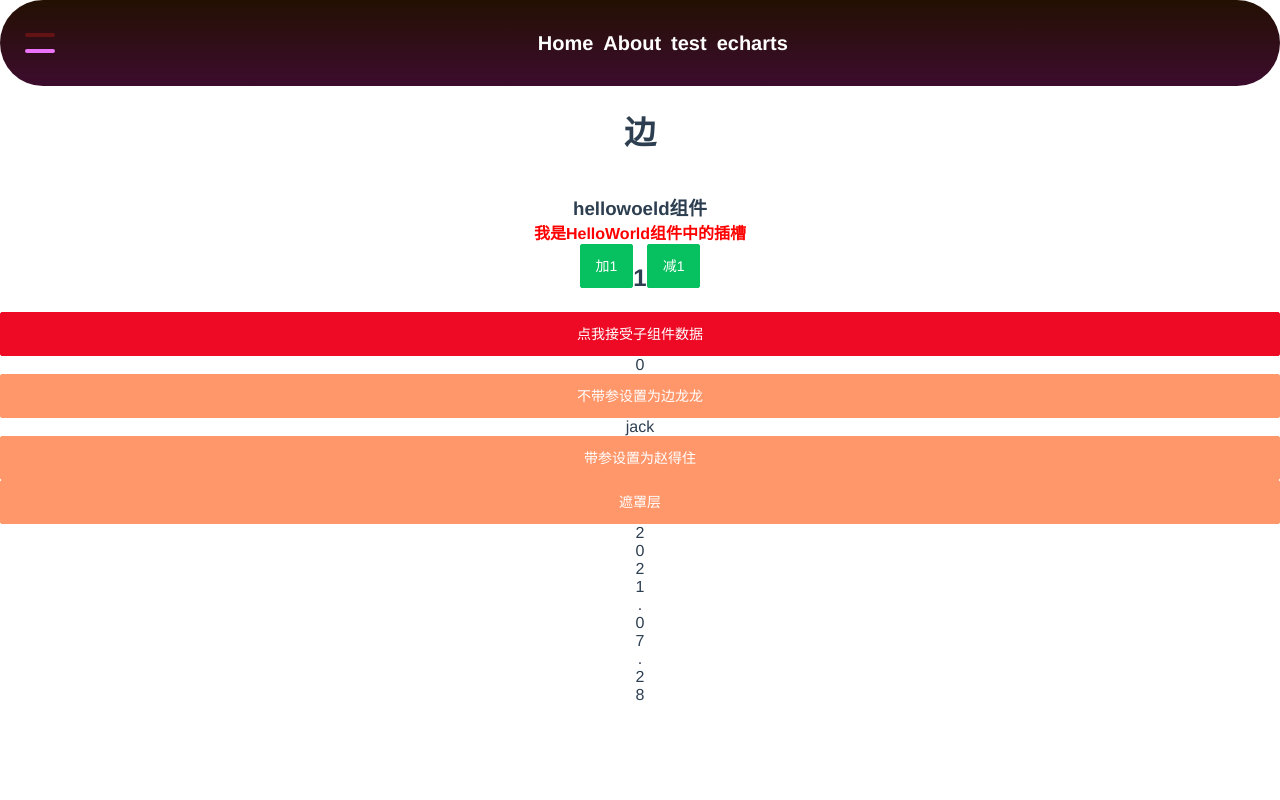
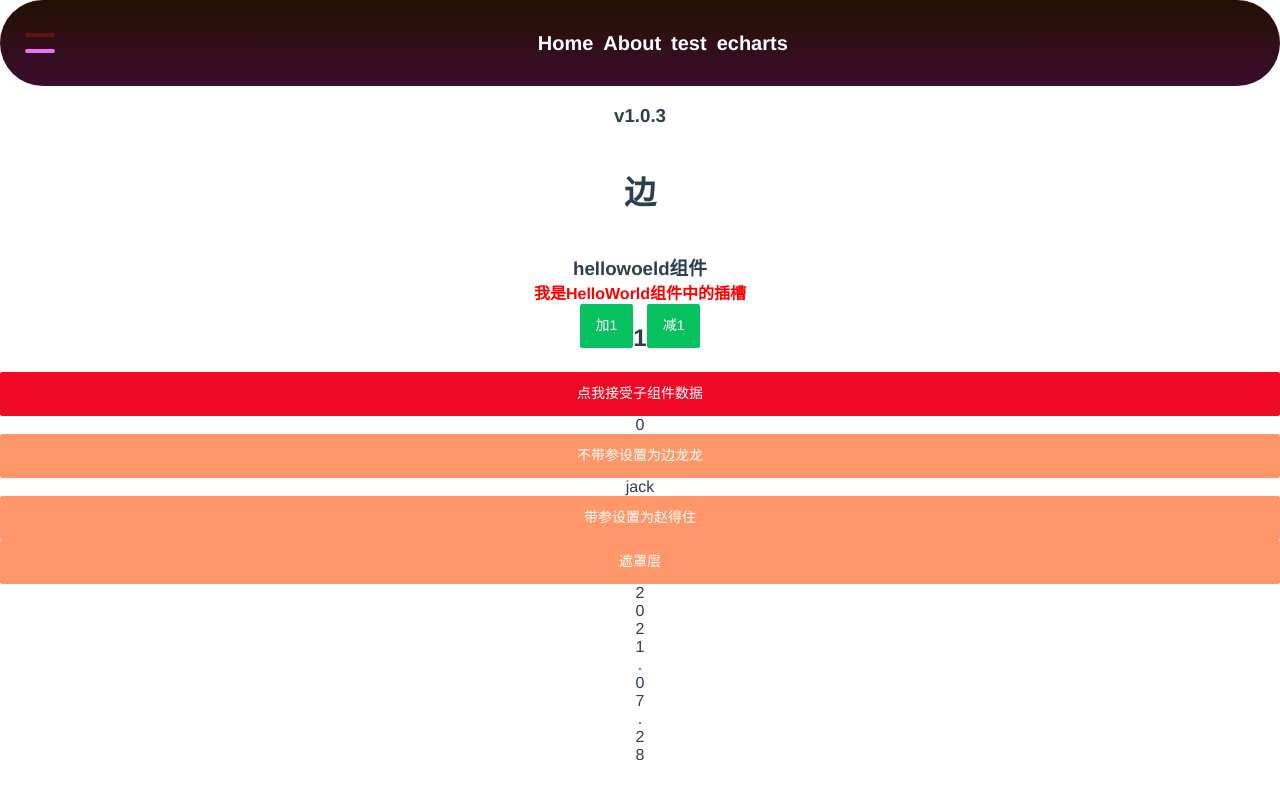
Before and after one commit to github-bian/vueDemo, a Vue app: page / in a window 1280 px wide. Built offline with nearby package versions, Linux system fonts and the light colour scheme.

Commit message:
feat:v1.0.3

```diff
--- a/src/views/Home.vue
+++ b/src/views/Home.vue
@@ -1,6 +1,7 @@
 <template>
 
   <div class="home">
+    <h3>v1.0.3</h3>
     <HelloWorld :num="num" @addMethod="addfun" @reduceMethod="reducefun" ref="hellomsg" msg="边">
       <div >我是HelloWorld组件中的插槽</div>
    </HelloWorld>
```
